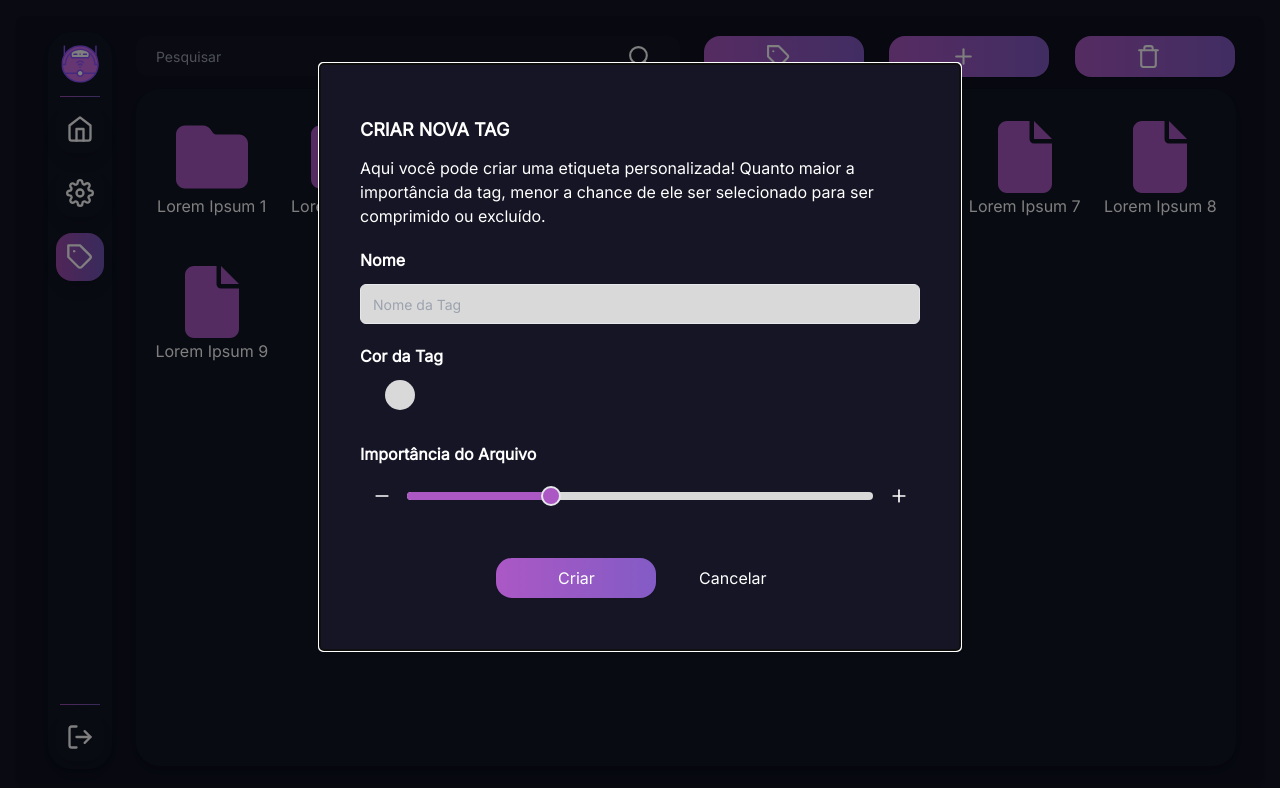
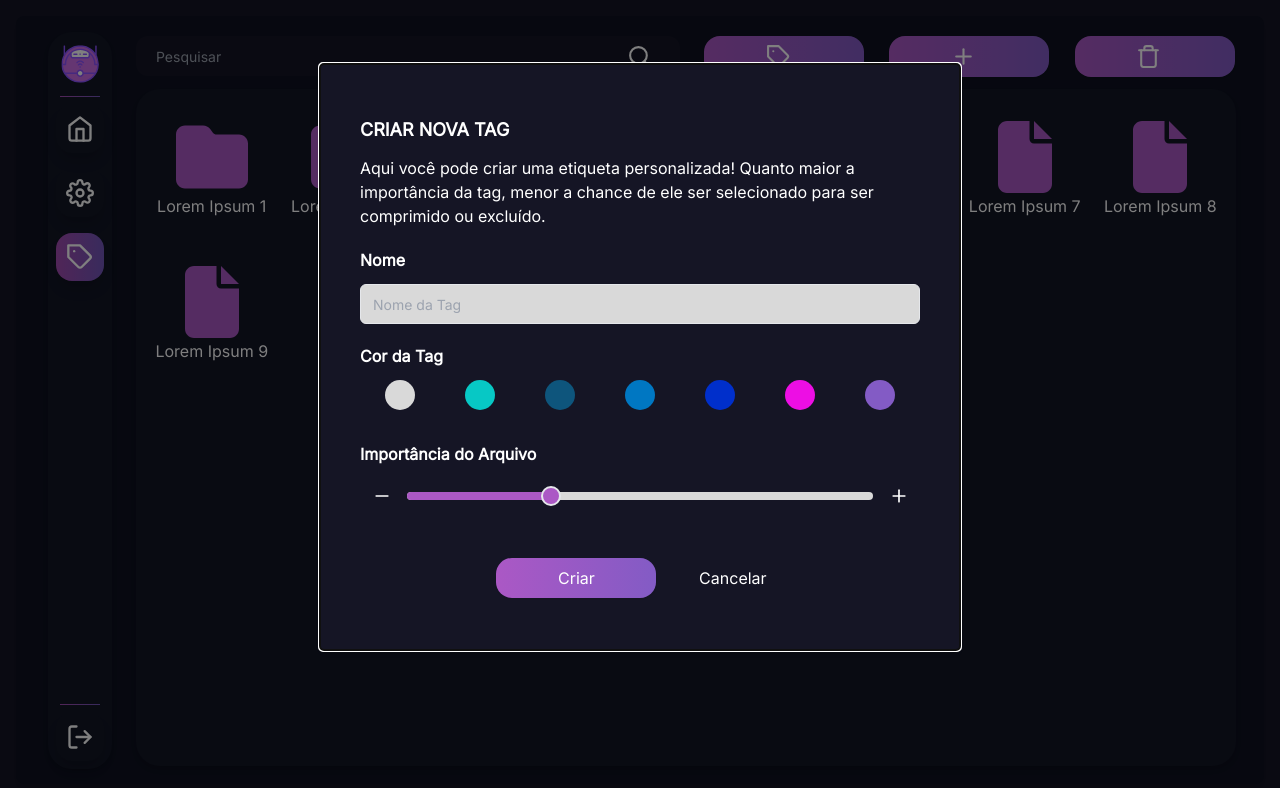
Before and after one commit to Anemaygi/CyberGari-interface, a React (Vite) app: page /labels in a window 1280 px wide. Both pictures are taken after a click on the element 784 px from the left and 56 px from the top of the page. Shown: the top 788 px of the page. Built offline with nearby package versions, Linux system fonts and the light colour scheme.

Commit message:
style: display all the colors to create label

```diff
--- a/src/components/labels-menu.tsx
+++ b/src/components/labels-menu.tsx
@@ -41,10 +41,11 @@ const CreateModal: React.FC<CreateModalProps> = ({isOpen, OnRequestClose, select
                     <Input type="text" placeholder="Nome da Tag" className="w-full bg-[#D9D9D9] text-black mt-3 mb-5" />
 
                     <label className="font-bold">Cor da Tag</label><br/>
-                    <div className="flex w-full grid grid-cols-2 lg:grid-cols-7 items-center">
+                    <div className="w-full grid grid-cols-2 lg:grid-cols-7 items-center">
                         {
+
                             colors.map(scolor => (
-                                <button className={`bg-[${scolor}] mx-auto mt-3 mb-8 rounded-full h-[30px] w-[30px] col-span-1 focus:border-2 focus:border-white focus:shadow-xl`} onClick={() => selectFunction}/>
+                                <button style={{ backgroundColor: scolor }} className={`mx-auto mt-3 mb-8 rounded-full h-[30px] w-[30px] col-span-1 focus:border-2 focus:border-white focus:shadow-xl`} onClick={() => selectFunction}/>
                             ))
                         }
                     </div>
```
